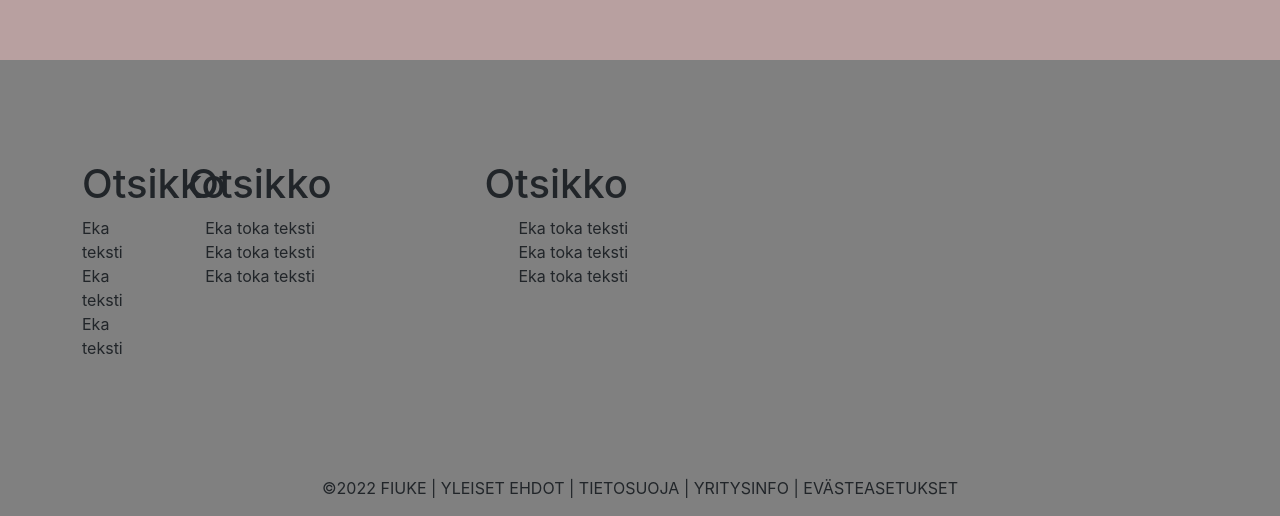
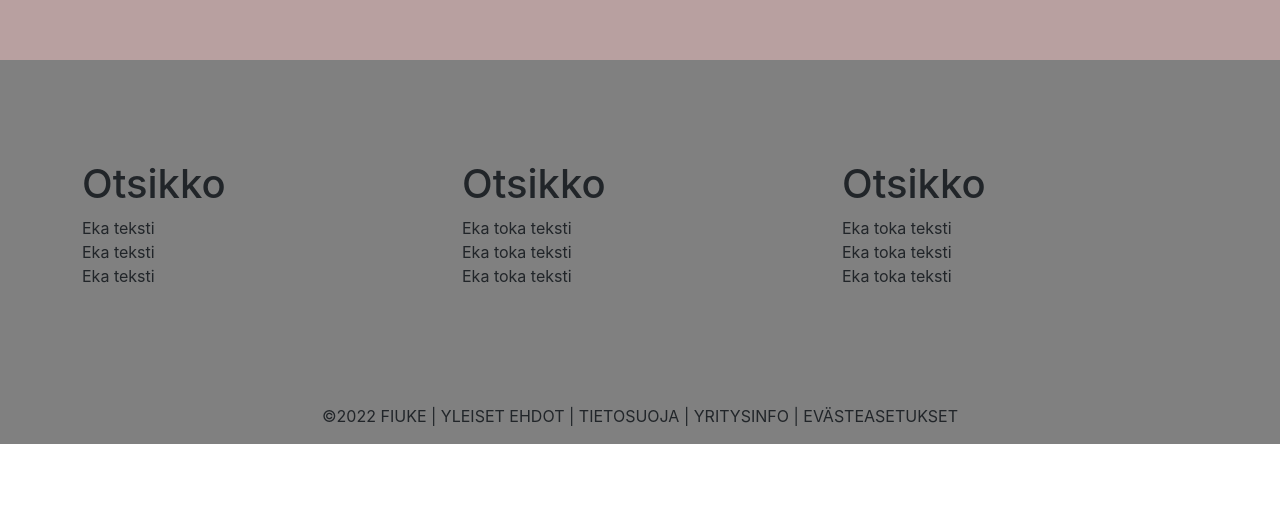
Before and after one commit to tuomsa/Verkkokauppa, a React (Create React App) app: page / in a window 1280 px wide. Shown: the part 2923-3439 px from the top of the page. After the commit the page ends 3367 px from the top, so only its background shows below. Built offline with nearby package versions, Linux system fonts and the light colour scheme.

Commit message:
korjattu footer kun hajosi pushissa

```diff
--- a/src/components/footer.css
+++ b/src/components/footer.css
@@ -3,23 +3,15 @@
     width: 100%;
     background-color: grey;
     padding-top: 100px;
-    position:relative;
+
+}
+.col{
+    text-align: justify;
+
 }
 
-.col-1{
-    text-align:left;
-    float:left;
-    }
 
-.col-2{
-    text-align:center;
-    }
 
-.col-3{
-    float:right;
-    text-align:right;
-
-    }
 .col-sm{
     text-align: center;
     padding-top: 100px;
--- a/src/components/footer.js
+++ b/src/components/footer.js
@@ -10,7 +10,7 @@ export default function Footer() {
     <div className="container">
         <div className="row">
             {/*column1 vasen*/}
-            <div className="col-1">
+            <div className="col">
                 <h1>Otsikko</h1>
                 <ul className="list-unstyled">
                 <li> Eka teksti</li>
@@ -19,7 +19,7 @@ export default function Footer() {
                 </ul>
             </div>
             {/*column2 keski*/}
-            <div className="col-2">
+            <div className="col">
                 <h1>Otsikko</h1>
                 <ul className="list-unstyled">
                 <li> Eka toka teksti</li>
@@ -28,7 +28,7 @@ export default function Footer() {
                 </ul>
             </div>
                 {/*column3oikea*/}
-                <div className="col-3">
+                <div className="col">
                 <h1>Otsikko</h1>
                 <ul className="list-unstyled">
                 <li> Eka toka teksti</li>
```
